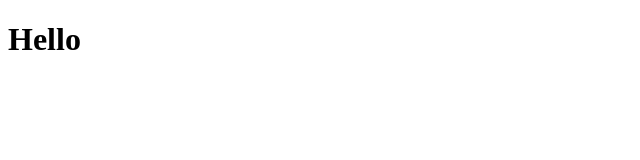
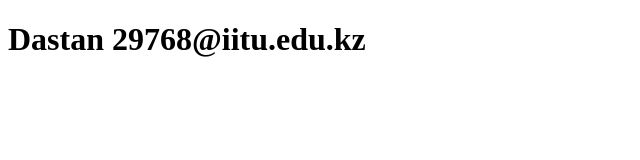
Before and after one commit to dasstann/Domain-hijacking, a plain HTML site: page index.html in a window 1280 px wide. Shown: the whole page, without its empty margins (0-640 px from the left). Drawn offline with Linux system fonts and the light colour scheme.

Commit message:
Update index.html

```diff
--- a/index.html
+++ b/index.html
@@ -1,9 +1,9 @@
 <!DOCTYPE html>
 <html>
 <head>
-    <title>Hello Page</title>
+    <title>Dastan</title>
 </head>
 <body>
-    <h1>Hello</h1>
+    <h1>Dastan 29768@iitu.edu.kz</h1>
 </body>
 </html>
```
